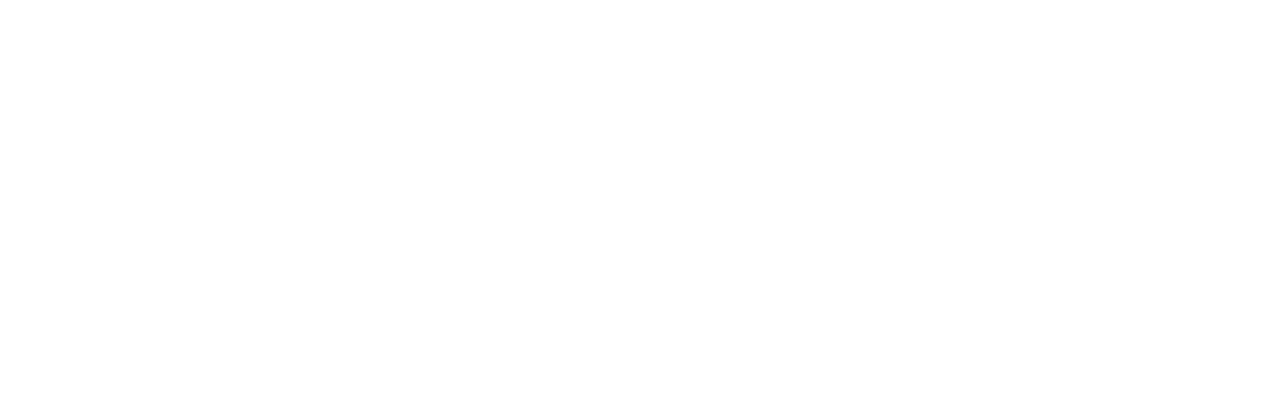
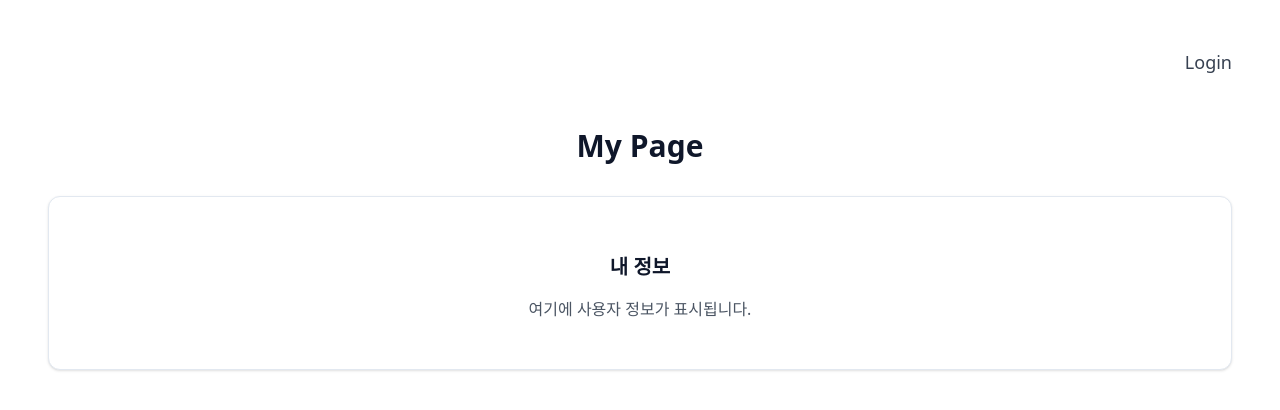
Before and after one commit to minyou2675/vinylSearch, a React (Vite) app in the folder frontend/: page /mypage in a window 1280 px wide. Before the commit this address had no page. Shown: the top 410 px of the page. Built offline with nearby package versions, Linux system fonts and the light colour scheme; no server answers.

Commit message:
feature:add authmenu for UI

```diff
--- a/frontend/src/App.jsx
+++ b/frontend/src/App.jsx
@@ -8,6 +8,7 @@ import Discover from './pages/Discover'
 import DiscoverTest from './pages/DiscoverTest'
 import Signup from './pages/SignupForm'
 import Login from './pages/LoginForm'
+import MyPage from './pages/MyPage'
 
 function App() {
   return (
@@ -18,6 +19,7 @@ function App() {
         <Route path="/discover-test" element={<DiscoverTest />} />
         <Route path="/signup" element={<Signup />} />
         <Route path="/login" element={<Login />} />
+        <Route path="/mypage" element={<MyPage />} />
       </Routes>
     </BrowserRouter>
   );
--- /dev/null
+++ b/frontend/src/components/AuthMenu.jsx
@@ -0,0 +1,49 @@
+import React, { useState, useEffect } from "react";
+import { Link, useLocation } from "react-router-dom";
+
+export default function AuthMenu() {
+  const [authStatus, setAuthStatus] = useState("");
+  const location = useLocation();
+
+  const checkAuth = async () => {
+    try {
+      const res = await fetch(`${import.meta.env.VITE_API_URL}/api/auth/check`, {
+        method: "GET",
+        credentials: "include",
+      });
+      const text = await res.text();
+      setAuthStatus(text);
+    } catch (err) {
+      console.error("인증 확인 실패:", err);
+      setAuthStatus("인증되지 않음");
+    }
+  };
+
+  useEffect(() => {
+    checkAuth();
+    // 1초마다 인증 상태를 확인
+    const interval = setInterval(checkAuth, 1000);
+    return () => clearInterval(interval);
+  }, []);
+
+  return (
+    <div className="absolute top-4 right-4">
+      {authStatus === "인증됨" ? (
+        <Link
+          to="/mypage"
+          className="text-lg font-medium text-gray-700 hover:text-gray-900"
+        >
+          MyPage
+        </Link>
+      ) : (
+        <Link
+          to="/login"
+          state={{ from: location }}
+          className="text-lg font-medium text-gray-700 hover:text-gray-900"
+        >
+          Login
+        </Link>
+      )}
+    </div>
+  );
+}
--- a/frontend/src/pages/Favorite.jsx
+++ b/frontend/src/pages/Discover.jsx
@@ -10,6 +10,7 @@ import {
 import { Tabs, TabsList, TabsTrigger } from "@/components/ui/tabs";
 import { Search, Star as StarIcon } from "lucide-react";
 import React, { useState, useRef } from "react";
+import AuthMenu from "@/components/AuthMenu";
 
 const albumData = [
   {
@@ -57,8 +58,6 @@ export default function Discover() {
 
   const storeRefs = useRef({});
 
-
-
   const handleSearch = async () => {
     try {
       const res = await fetch(
@@ -101,12 +100,14 @@ export default function Discover() {
     const node = storeRefs.current[storeId];
     if (node) {
       // 👉 예: 10px 정도 왼쪽으로 보정
-      setIndicatorPosition(node.offsetLeft - 200);
+      setIndicatorPosition(node.offsetLeft - 150);
     }
   };
 
   return (
-    <main className="bg-white flex w-full min-h-screen">
+    <div className="bg-white flex flex-row justify-center w-full min-h-screen">
+      <div className="bg-white w-full max-w-screen-xl h-full relative p-4">
+        <AuthMenu />
         {/* Left Logo Section */}
         <div className="w-[220px] h-screen fixed left-0 top-0 flex items-center justify-center bg-white z-10">
           <div className="rotate-[-90deg] origin-center">
@@ -117,7 +118,6 @@ export default function Discover() {
             </h1>
           </div>
         </div>
-
 
         {/* Right Content */}
         <div className="w-full max-w-[1800px] px-2">
@@ -298,6 +298,7 @@ export default function Discover() {
             </CardContent>
           </Card>
         </div>
-    </main>
+      </div>
+    </div>
   );
 }
--- a/frontend/src/pages/LoginForm.jsx
+++ b/frontend/src/pages/LoginForm.jsx
@@ -1,23 +1,43 @@
 import React, { useState } from "react";
+import { useNavigate, useLocation } from "react-router-dom";
 
 export default function LoginForm() {
   const [form, setForm] = useState({ username: "", password: ""});
   const [message, setMessage] = useState("");
+  const navigate = useNavigate();
+  const location = useLocation();
 
   const handleChange = (e) => {
     setForm({ ...form, [e.target.name]: e.target.value });
   };
 
   const handleLogin = async () => {
+    try {
       const res = await fetch(`${import.meta.env.VITE_API_URL}/api/auth/login`, {
         method: "POST",
         headers: { "Content-Type": "application/json" },
-      credentials: "include", // 세션 쿠키 포함
+        credentials: "include",
         body: JSON.stringify(form),
       });
 
       const text = await res.text();
       setMessage(text);
+
+      if (res.ok) {
+        // 로그인 성공 시 이전 페이지로 이동
+        const from = location.state?.from?.pathname || "/";
+        navigate(from, { replace: true });
+      }
+    } catch (err) {
+      console.error("로그인 실패:", err);
+      setMessage("로그인 실패");
+    }
+  };
+
+  const handleKeyPress = (e) => {
+    if (e.key === "Enter") {
+      handleLogin();
+    }
   };
 
   return (
@@ -28,6 +48,7 @@ export default function LoginForm() {
         placeholder="아이디"
         value={form.username}
         onChange={handleChange}
+        onKeyPress={handleKeyPress}
         className="border p-2 w-full mb-2"
       />
       <input
@@ -36,6 +57,7 @@ export default function LoginForm() {
         placeholder="비밀번호"
         value={form.password}
         onChange={handleChange}
+        onKeyPress={handleKeyPress}
         className="border p-2 w-full mb-4"
       />
       <button onClick={handleLogin} className="bg-green-500 text-white px-4 py-2 rounded">
--- a/frontend/src/pages/MainPage.jsx
+++ b/frontend/src/pages/MainPage.jsx
@@ -8,6 +8,7 @@ import {
 } from "@/components/ui/navigation-menu";
 import { Separator } from "@/components/ui/separator";
 import React from "react";
+import AuthMenu from "@/components/AuthMenu";
 
 export default function Desktop() {
   // Navigation menu items
@@ -20,6 +21,7 @@ export default function Desktop() {
   return (
     <div className="bg-white flex flex-row justify-center w-full min-h-screen">
       <div className="bg-white w-full max-w-screen-xl h-full relative p-4">
+        <AuthMenu />
         {/* Navigation Menu */}
         <nav className="w-full max-w-md mx-auto mt-8">
           <NavigationMenu className="w-full">
--- /dev/null
+++ b/frontend/src/pages/MyPage.jsx
@@ -0,0 +1,22 @@
+import React from "react";
+import { Card, CardContent } from "@/components/ui/card";
+import AuthMenu from "@/components/AuthMenu";
+
+export default function MyPage() {
+  return (
+    <div className="bg-white flex flex-row justify-center w-full min-h-screen">
+      <div className="bg-white w-full max-w-screen-xl h-full relative p-4">
+        <AuthMenu />
+        <div className="mt-20">
+          <h1 className="text-3xl font-bold mb-8">My Page</h1>
+          <Card>
+            <CardContent className="p-6">
+              <h2 className="text-xl font-semibold mb-4">내 정보</h2>
+              <p className="text-gray-600">여기에 사용자 정보가 표시됩니다.</p>
+            </CardContent>
+          </Card>
+        </div>
+      </div>
+    </div>
+  );
+}
--- a/frontend/src/pages/SignupForm.jsx
+++ b/frontend/src/pages/SignupForm.jsx
@@ -1,14 +1,17 @@
 import React, { useState } from "react";
+import { useNavigate } from "react-router-dom";
 
 export default function SignupForm() {
   const [form, setForm] = useState({ username: "", password: "", email: "" });
   const [message, setMessage] = useState("");
+  const navigate = useNavigate();
 
   const handleChange = (e) => {
     setForm({ ...form, [e.target.name]: e.target.value });
   };
 
   const handleSubmit = async () => {
+    try {
       const res = await fetch(`${import.meta.env.VITE_API_URL}/api/auth/signup`, {
         method: "POST",
         headers: { "Content-Type": "application/json" },
@@ -18,6 +21,15 @@ export default function SignupForm() {
 
       const text = await res.text();
       setMessage(text);
+
+      if (res.ok) {
+        // 회원가입 성공 시 MainPage로 이동
+        navigate("/", { replace: true });
+      }
+    } catch (err) {
+      console.error("회원가입 실패:", err);
+      setMessage("회원가입 실패");
+    }
   };
 
   return (
```
Also changed, not shown: 1 other file (tests, documents, lock files or other folders). Lines whose indentation alone changed are shown as unchanged.
